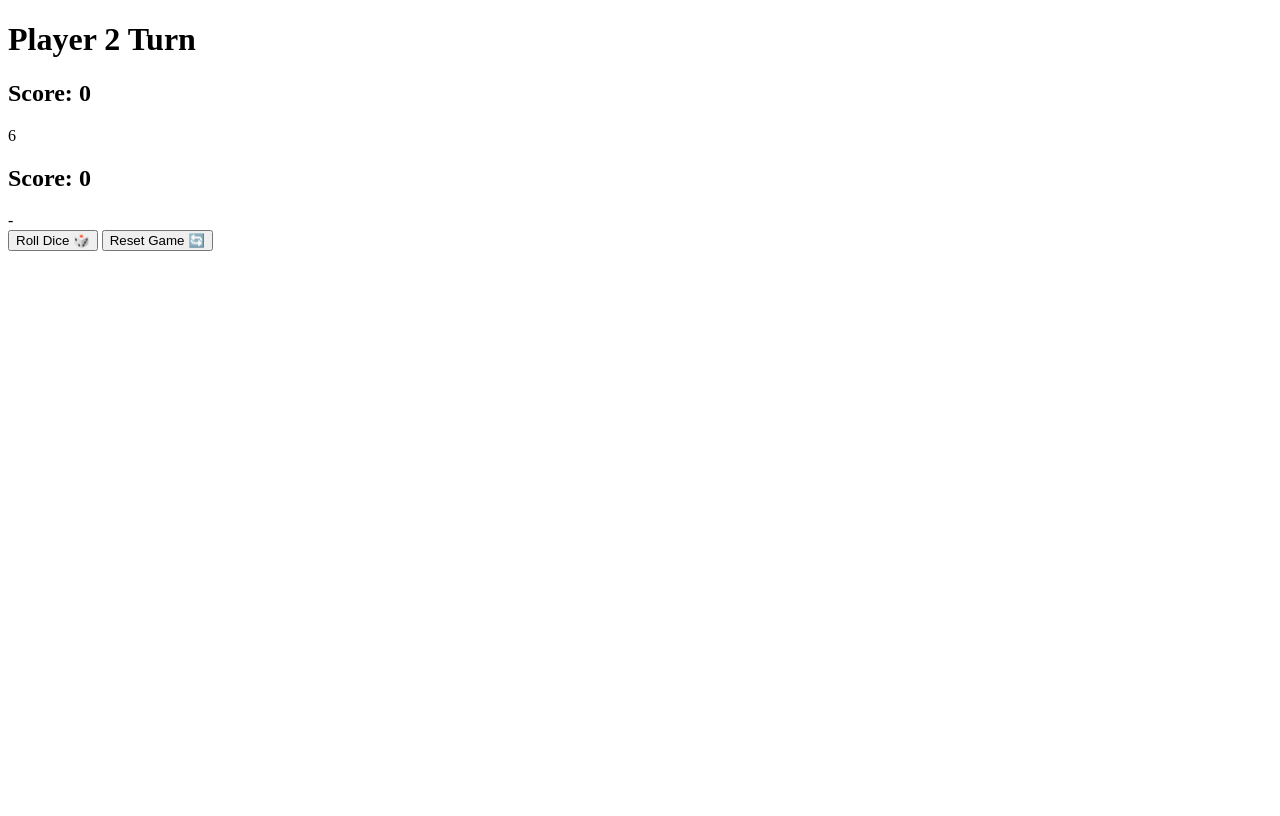
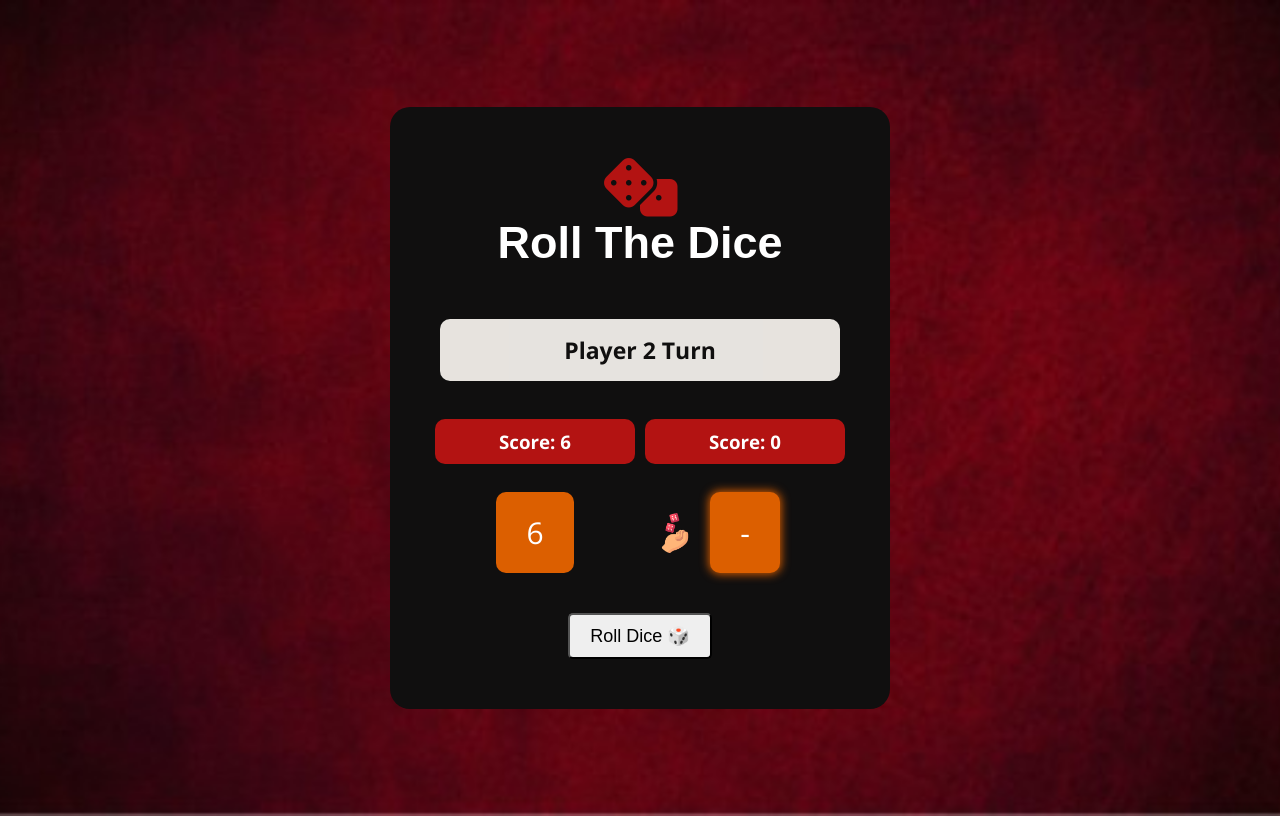
Before and after one commit to barisemreyalcin/-dice-game-, a plain HTML site: page index.html in a window 1280 px wide. Both pictures are taken after a click on the button "Roll Dice 🎲". Drawn offline with nearby package versions, Linux system fonts and the light colour scheme; a web font is replaced by a local one.

Commit message:
dice game completed

```diff
--- a/index.html
+++ b/index.html
@@ -4,24 +4,40 @@
     <meta charset="UTF-8">
     <meta http-equiv="X-UA-Compatible" content="IE=edge">
     <meta name="viewport" content="width=device-width, initial-scale=1.0">
+    <link rel="stylesheet" href="https://cdnjs.cloudflare.com/ajax/libs/font-awesome/6.4.2/css/all.min.css" integrity="sha512-z3gLpd7yknf1YoNbCzqRKc4qyor8gaKU1qmn+CShxbuBusANI9QpRohGBreCFkKxLhei6S9CQXFEbbKuqLg0DA==" crossorigin="anonymous" referrerpolicy="no-referrer" />
+    <link rel="preconnect" href="https://fonts.googleapis.com">
+    <link rel="preconnect" href="https://fonts.gstatic.com" crossorigin>
+    <link href="https://fonts.googleapis.com/css2?family=Asap+Condensed:wght@400;700&family=Open+Sans:wght@400;700&display=swap" rel="stylesheet">
     <link rel="stylesheet" href="style.css">
     <title>Roll The Dice!</title>
 </head>
 <body>
     <div class="container">
-        <h1 id="message">Player 1 Turn</h1>
+        <header>
+            <i class="fa-solid fa-dice"></i>
+            <h1>Roll The Dice</h1>
+        </header>
+        <div class="player-screen">
+            <h2 id="message">Player 1 Turn</h2>
             <div class="players">
                 <div id="player-1">
-                <h2>
+                    <h3>
                         Score: <span id="player1Scoreboard">0</span>
-                </h2>
+                    </h3>
+                    <div id="player1DiceArea" class="playerDiceArea">
+                        <img src="img/dice.png" alt="" class="image1 show">
                         <div id="player1Dice" class="dice active">-</div>
                     </div>
+                </div>
                 <div id="player-2">
-                <h2>
+                    <h3>
                         Score: <span id="player2Scoreboard">0</span>
-                </h2>
+                    </h3>
+                    <div id="player1DiceArea" class="playerDiceArea">
+                        <img src="img/dice.png" alt="" class="image2">
                         <div id="player2Dice" class="dice">-</div>
+                    </div>
+                </div>
             </div>
         </div>
         <div class="buttons">
--- a/index.js
+++ b/index.js
@@ -10,20 +10,73 @@ const player2Dice = document.getElementById("player2Dice");
 const rollBtn = document.getElementById("roll-btn");
 const resetBtn = document.getElementById("reset-btn");
 
+const img1 = document.querySelector(".image1");
+const img2 = document.querySelector(".image2");
+
+function showResetBtn() {
+    rollBtn.style.display = "none";
+    resetBtn.style.display = "inline-block";
+}
+
+function showDiceBtn() {
+    rollBtn.style.display = "inline-block";
+    resetBtn.style.display = "none";
+}
+
 rollBtn.addEventListener("click", function() {
     const dice = Math.floor(Math.random() * 6 ) + 1;
 
     if(player1Turn) {
         player2Dice.classList.add("active");
         player1Dice.classList.remove("active");
+        img2.classList.add("show");
+        img1.classList.remove("show");
+        player1Score += dice;
+        player1Scoreboard.textContent = player1Score;
         player1Dice.textContent = dice;
+        player2Dice.textContent = "-";
         messageEl.textContent = "Player 2 Turn";
     } else {
         player1Dice.classList.add("active");
         player2Dice.classList.remove("active");
+        img1.classList.add("show");
+        img2.classList.remove("show");
+        player2Score += dice;
+        player2Scoreboard.textContent = player2Score;
         player2Dice.textContent = dice;
+        player1Dice.textContent = "-";
         messageEl.textContent = "Player 1 Turn";
+    }
+
+    if(player1Score > 19) {
+        messageEl.textContent = "Player 1 has won the game! 🥳";
+        img2.classList.remove("show");
+        player2Dice.classList.remove("active");
+        showResetBtn();
+    } else if(player2Score > 19){
+        messageEl.textContent = "Player 2 has won the game! 🥳";
+        img1.classList.remove("show");
+        player1Dice.classList.remove("active");
+        showResetBtn();
     }
 
     player1Turn = !player1Turn;
 })
+
+resetBtn.addEventListener("click", function() {
+    showDiceBtn();
+    resetGame();
+})
+
+function resetGame() {
+    player1Score = 0;
+    player2Score = 0;
+    player1Turn = true;
+    messageEl.textContent = "Player 1 Turn";
+    player1Dice.textContent = "-";
+    player2Dice.textContent = "-";
+    player1Scoreboard.textContent = 0;
+    player2Scoreboard.textContent = 0;
+    img1.classList.add("show");
+    player1Dice.classList.add("active");
+}
--- a/style.css
+++ b/style.css
@@ -0,0 +1,118 @@
+* {
+    box-sizing: border-box;
+}
+
+html {
+    font-size: 10px;
+}
+
+body {
+    font-family: 'Open Sans', sans-serif;
+    display: flex;
+    align-items: center;
+    justify-content: center;
+    height: 100vh;
+    font-size: 1.6rem;
+    text-align: center;
+    color: #fff;
+    background: url(img/bg.jpg) no-repeat center center/cover;
+}
+
+.container {
+    max-width: 500px;
+    background-color: #100F0F;
+    padding: 5rem;
+    border-radius: 2rem;
+}
+
+header h1 {
+    font-family: 'Asap Condensed', sans-serif;
+    font-size: 4.5rem;
+    margin: 0 0 5rem 0;
+}
+
+header i {
+    font-size: 6rem;
+    color: #B31312;
+}
+
+.player-screen {
+    margin-bottom: 3rem;
+}
+
+.player-screen h2 {
+    font-size: 2.3rem;
+    background-color: #FEFBF6;
+    color: #100F0F;
+    padding: 1.5rem 0;
+    border-radius: 1rem;
+    opacity: .9;
+}
+
+.player-screen h3 {
+    background-color: #B31312;
+    padding: 1rem 0;
+    border-radius: 1rem;
+}
+
+.player-screen .players {
+    display: flex;
+    justify-content: center;
+    align-items: center;
+    gap: 1rem;
+}
+
+.player-screen .players .playerDiceArea {
+    display: flex;
+    align-items: center;
+    justify-content: center;
+
+    width: 20rem;
+    height: 10rem;
+    position: relative;
+}
+
+.playerDiceArea .dice {
+    background-color: #DC5F00;
+    padding: 2rem 3rem;
+    font-size: 3rem;
+    border-radius: 1rem;
+}
+
+.playerDiceArea .image1 {
+    position: absolute;
+    top: 50%;
+    right: 5%;
+    transform: translateY(-50%);
+}
+
+.playerDiceArea .image2 {
+    position: absolute;
+    top: 50%;
+    left: 5%;
+    transform: translateY(-50%);
+}
+
+#player-1 .image1, #player-2 .image2 {
+    display: none;
+}
+
+#player-1 .show, #player-2 .show {
+    display: block;
+    width: 4rem;
+}
+
+.players .active {
+    box-shadow: 0px 0px 10px 1px #DC5F00;
+}
+
+.buttons button {
+    padding: 1rem 2rem;
+    font-size: 1.8rem;
+    cursor: pointer;
+    border-radius: .5rem;
+}
+
+.buttons #reset-btn {
+    display: none;
+}
```
Also changed, not shown: img/bg.jpg (added), img/dice.png (added). Lines whose indentation alone changed are shown as unchanged.
